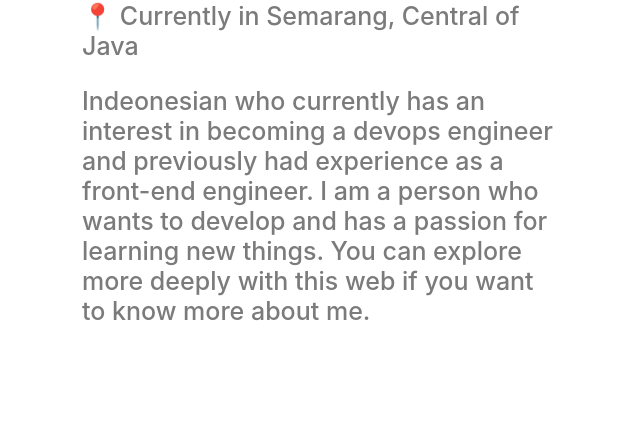
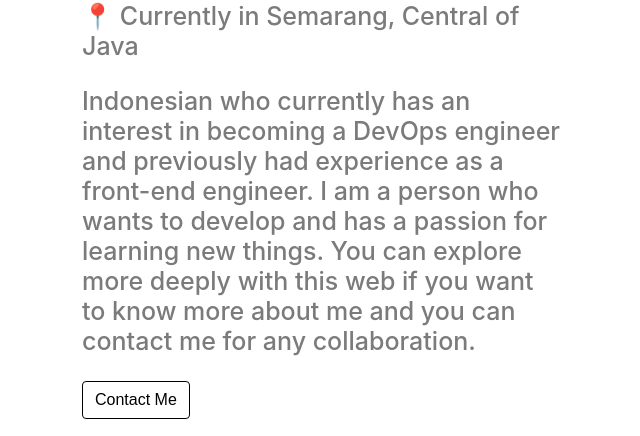
Before and after one commit to Fitriawan-Arya-N/web-portofolio-arya, a React (Create React App) app: page / in a window 1280 px wide. Shown: the part 516-952 px from the top of the page, without its empty margins (318-958 px from the left). Built offline with nearby package versions, Linux system fonts and the light colour scheme; a web font is replaced by a local one.

Commit message:
Tambah Form contact

```diff
--- a/src/App.js
+++ b/src/App.js
@@ -1,24 +1,27 @@
+
+
 import React from 'react';
-import Header from './components/Header'; // Impor komponen Header
-import HomePage from './pages/HomePage'; // Impor halaman Home
-import About from './pages/About'; // Impor halaman About
-import Journal from './pages/Journal'; // Impor halaman Journal
-import Project from './pages/Project'; // Impor halaman Project
+import Header from './components/Header';
+import HomePage from './pages/HomePage';
+import About from './pages/About';
+import Journal from './pages/Journal';
+import Project from './pages/Project';
 import Footer from './components/Footer';
-
+import Contact from './pages/Contact';
 
 const App = () => {
   return (
+
       <div>
-      <Header /> {/* Tampilkan komponen Header */}
+        <Header />
         <HomePage /> {/* Tampilkan halaman Home */}
         <Journal /> {/* Tampilkan halaman Journal */}
         <Project /> {/* Tampilkan halaman Project */}
         <About /> {/* Tampilkan halaman About */}
+        <Contact />
         <Footer />
       </div>
   );
 };
 
-
 export default App;
--- /dev/null
+++ b/src/pages/Contact.js
@@ -0,0 +1,17 @@
+import React from 'react';
+// import '../styles/Project.css';
+
+const Contact = () => {
+  return (
+    <div className='container-form'>
+      <form>
+        <input name="name" type="text" class="feedback-input" placeholder="Name" />
+        <input name="email" type="text" class="feedback-input" placeholder="Email" />
+        <textarea name="text" class="feedback-input" placeholder="Comment"></textarea>
+        <input type="submit" value="SUBMIT"/>
+      </form>
+    </div>
+  );
+};
+
+export default Contact;
--- a/src/pages/HomePage.js
+++ b/src/pages/HomePage.js
@@ -1,10 +1,9 @@
-// HomePage.js
-
 import React, { useRef, useEffect } from 'react';
 import '../styles/HomePage.css';
 
 const HomePage = () => {
   const homeRef = useRef(null);
+
 
   useEffect(() => {
     const homeElement = homeRef.current;
@@ -36,14 +35,14 @@ const HomePage = () => {
         <h2>Arya Nugraha</h2>
         <p className='home-text'>📍 Currently in Semarang, Central of Java</p>
         <p className='home-text'>
-        Indeonesian who currently has an interest in becoming a devops engineer and previously had experience as a front-end engineer.
-        I am a person who wants to develop and has a passion for learning new things.
-        You can explore more deeply with this web if you want to know more about me.
+          Indonesian who currently has an interest in becoming a DevOps engineer and previously had experience as a front-end engineer.
+          I am a person who wants to develop and has a passion for learning new things.
+          You can explore more deeply with this web if you want to know more about me and you can contact me for any collaboration.
         </p>
+        <button className='contact-btn'>Contact Me</button>
       </div>
     </div>
   );
 };
 
-
 export default HomePage;
--- a/src/styles/HomePage.css
+++ b/src/styles/HomePage.css
@@ -52,6 +52,31 @@
   animation: fadeIn 1s ease-in; /* Apply the animation */
 }
 
+
+.contact-btn {
+  cursor: pointer;
+  outline: 0;
+  display: inline-block;
+  font-weight: 400;
+  line-height: 1.5;
+  text-align: center;
+  background-color: transparent;
+  border: 1px solid transparent;
+  padding: 6px 12px;
+  font-size: 1rem;
+  border-radius: .25rem;
+  transition: color .15s ease-in-out,background-color .15s ease-in-out,border-color .15s ease-in-out,box-shadow .15s ease-in-out;
+  color: #000000;
+  border-color: #000000;
+}
+.contact-btn:hover {
+      color: #fff;
+      background-color: #000000;
+      border-color: #000000;
+  }
+
+
+
 @media only screen and (max-width: 768px) {
   .HomeTitle h2 {
     font-size: 40px;
```
Lines whose indentation alone changed are shown as unchanged.
